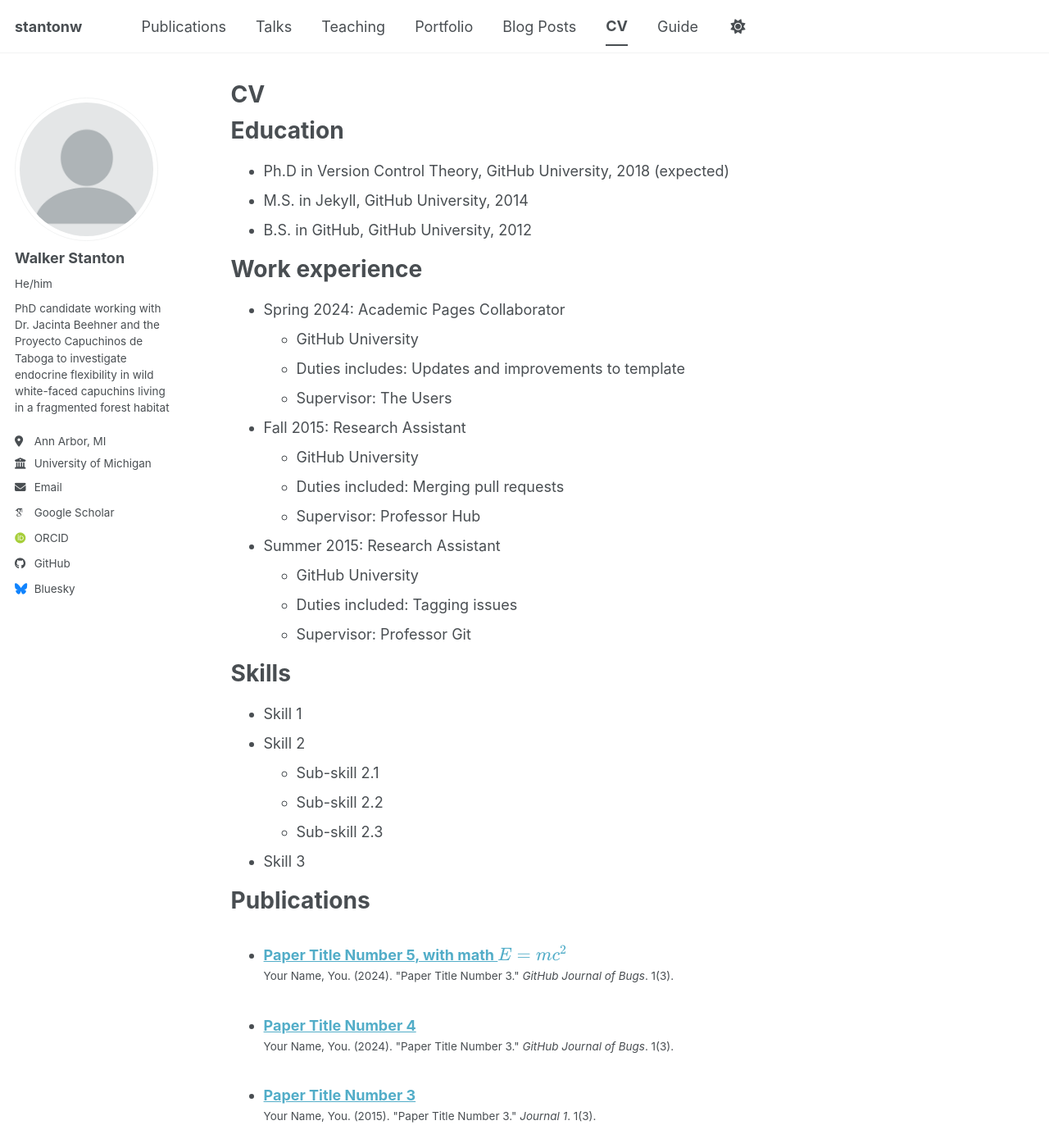
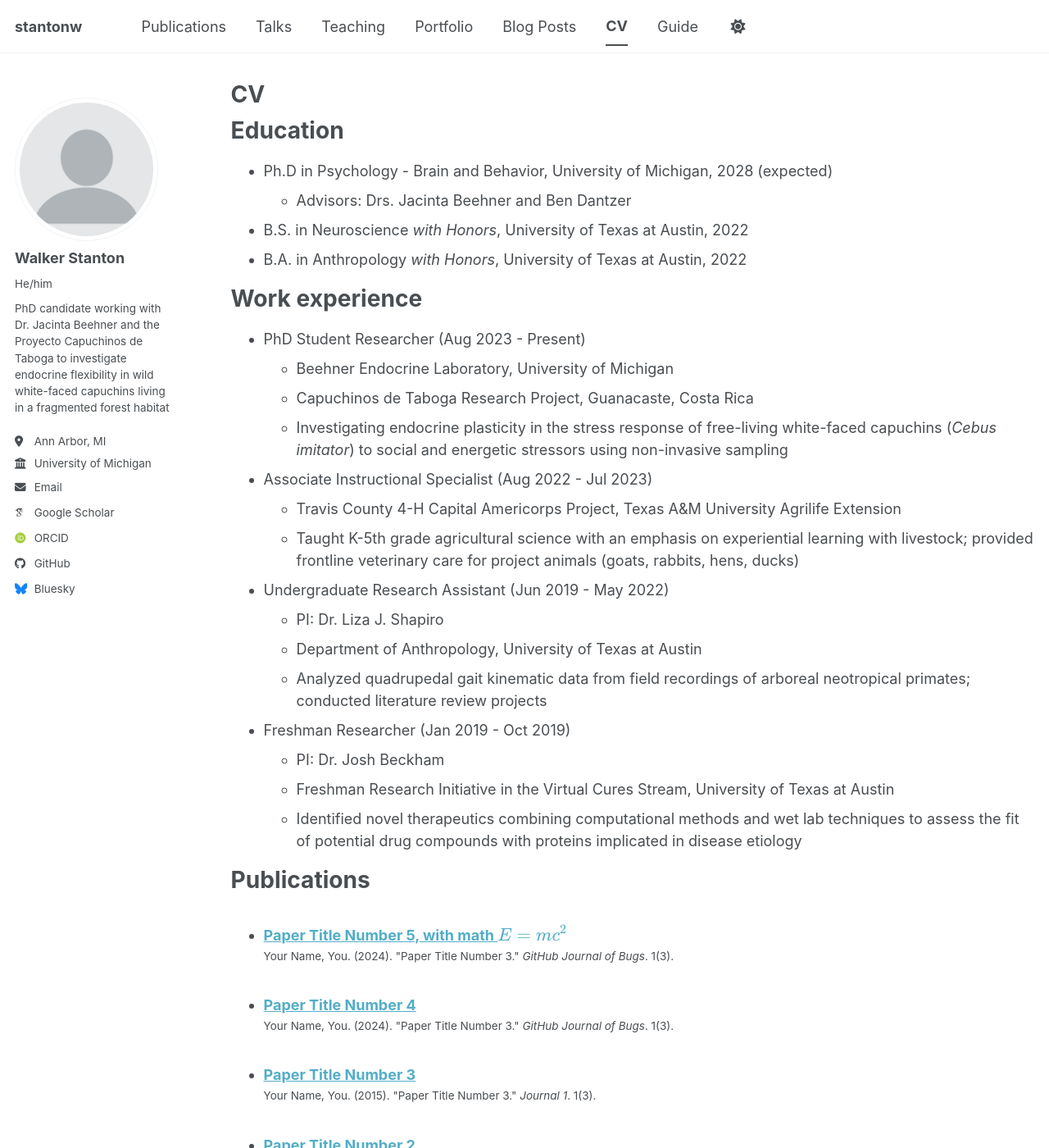
Before and after one commit to stantonwd/stantonwd.github.io, a Jekyll site: the page built from _pages/cv.md, in a window 1280 px wide and 1400 px high. Shown: the whole window at 82% size. Built offline with Jekyll 4.4.1, drawn with Linux system fonts in a browser that asks for light colours; some web fonts are replaced; a script bundle is joined from its source files by our own code; library files that are not in the unit come from our copies; some of the changed text lies outside the part shown.

Commit message:
Revise CV with new education and experience details
Updated education, work experience, service, honors, and skills sections in CV.

```diff
--- a/_pages/cv.md
+++ b/_pages/cv.md
@@ -11,35 +11,28 @@ redirect_from:
 
 Education
 ======
-* Ph.D in Version Control Theory, GitHub University, 2018 (expected)
-* M.S. in Jekyll, GitHub University, 2014
-* B.S. in GitHub, GitHub University, 2012
+* Ph.D in Psychology - Brain and Behavior, University of Michigan, 2028 (expected)
+  * Advisors: Drs. Jacinta Beehner and Ben Dantzer
+* B.S. in Neuroscience *with Honors*, University of Texas at Austin, 2022
+* B.A. in Anthropology *with Honors*, University of Texas at Austin, 2022
 
 Work experience
 ======
-* Spring 2024: Academic Pages Collaborator
-  * GitHub University
-  * Duties includes: Updates and improvements to template
-  * Supervisor: The Users
-
-* Fall 2015: Research Assistant
-  * GitHub University
-  * Duties included: Merging pull requests
-  * Supervisor: Professor Hub
-
-* Summer 2015: Research Assistant
-  * GitHub University
-  * Duties included: Tagging issues
-  * Supervisor: Professor Git
-
-Skills
-======
-* Skill 1
-* Skill 2
-  * Sub-skill 2.1
-  * Sub-skill 2.2
-  * Sub-skill 2.3
-* Skill 3
+* PhD Student Researcher (Aug 2023 - Present)
+  * Beehner Endocrine Laboratory, University of Michigan
+  * Capuchinos de Taboga Research Project, Guanacaste, Costa Rica
+  * Investigating endocrine plasticity in the stress response of free-living white-faced capuchins (_Cebus imitator_) to social and energetic stressors using non-invasive sampling
+* Associate Instructional Specialist (Aug 2022 - Jul 2023)
+  * Travis County 4-H Capital Americorps Project, Texas A&M University Agrilife Extension
+  * Taught K-5th grade agricultural science with an emphasis on experiential learning with livestock; provided frontline veterinary care for project animals (goats, rabbits, hens, ducks)
+* Undergraduate Research Assistant (Jun 2019 - May 2022)
+  * PI: Dr. Liza J. Shapiro
+  * Department of Anthropology, University of Texas at Austin
+  * Analyzed quadrupedal gait kinematic data from field recordings of arboreal neotropical primates; conducted literature review projects
+* Freshman Researcher (Jan 2019 - Oct 2019)
+  * PI: Dr. Josh Beckham
+  * Freshman Research Initiative in the Virtual Cures Stream, University of Texas at Austin
+  * Identified novel therapeutics combining computational methods and wet lab techniques to assess the fit of potential drug compounds with proteins implicated in disease etiology
 
 Publications
 ======
@@ -59,6 +52,49 @@ Teaching
     {% include archive-single-cv.html %}
   {% endfor %}</ul>
 
-Service and leadership
+Service
 ======
-* Currently signed in to 43 different slack teams
+**University Service**
+* 2025-2026	Departmental Associate, Brain and Behavior Area
+* 2024-2025	Student Academic Affairs, Brain and Behavior Area Representative
+* 2023-2024	Graduate Mentor, Michigan Association of Psychological Scholars
+
+**Professional Service**
+* 2025-2026 	DEIA Committee Member, American Society of Primatologists
+* Since 2024, contributed peer review to: Royal Society Open Science, Proceedings of the Royal Society B
+
+HONORS AND AWARDS
+========
+**Graduate**
+* _Extramural_
+  * R.C. Lewontin Early Award, Society for the Study of Evolution, 2025 ($2,416)
+
+* _Intramural_
+  * Rackham Merit Fellowship, 2023- Present (5-year funding)
+  * Susan Webb Psychology Graduate Student Award, 2026 ($1,000)
+  * Rackham Student Research Grant, Rackham Graduate School, 2026 ($2,800)
+  * Rackham International Research Award, International Institute, 2026 ($7,000)
+  * Conference Travel Grant, Rackham Graduate School, 2025 ($900)
+  * Leonard Small Award, Department of Psychology, 2025 ($1,000)
+  * EHAP Research Award, Evolution and Human Adaptation Program, 2024 ($1,050)
+  * Latin American & Caribbean Studies Tinker Field Research Grant, International Institute, 2024 ($2,500)
+  * Rackham Student Research Grant, Rackham Graduate School, 2024 ($1,500)
+
+**Undergraduate**
+* _Intramural_
+  * 2022		College Scholar
+  * 2020 		Ellison Scholarship ($150)
+  * 2019 		Intellectual Entrepreneurship Pre-Graduate Fellow
+  * 2019 		Undergraduate Research Fellowship ($1,500)
+
+Skills
+======
+* _Computational:_ Intermediate R, Basic Python; Familiarity with Markdown, LaTeX
+* _Laboratory:_ Enzyme-Linked Immunosorbent Assay (ELISA), fecal and urine sample collection, hormone extraction
+* _Behavior:_ Behavioral coding using Animal Observer, BoutKeeper software
+* _Field:_ Manual transmission, 4X4
+* _Languages:_ English (native fluency), Spanish (B1), German (A1)
+
+Professional Membership
+======
+Society for the Study of Evolution, Society of Integrative and Comparative Biology, American Society of Primatologists, International Society of Wildlife Endocrinologists, Phi Kappa Phi Honor Society
```
